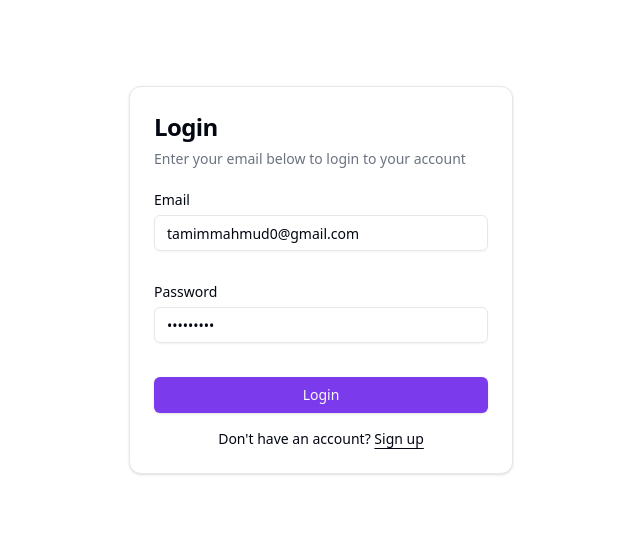
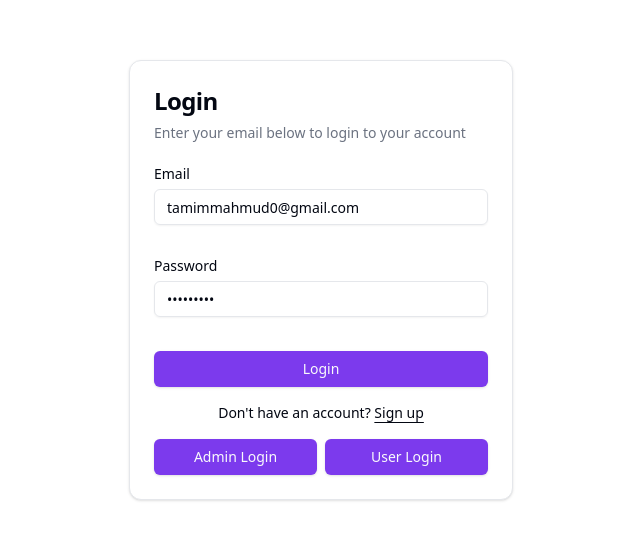
Before and after one commit to alamshuvo/Car-project-client, a React (Vite) app: page /login in a window 1280 px wide. Shown: the part 120-660 px from the top of the page, without its empty margins (319-959 px from the left). Built offline with nearby package versions, Linux system fonts and the light colour scheme.

Commit message:
Login Form button added

```diff
--- a/src/components/LoginForm.tsx
+++ b/src/components/LoginForm.tsx
@@ -39,14 +39,14 @@ export function LoginForm({
           setUser({
             user,
             token: res.data.data.token,
-          }),
+          })
         );
         toast.success("Login success.", { id: loadingId });
         return;
       }
       toast.error(
         res.error?.data.message || "Something went wrong while logging you in.",
-        { id: loadingId },
+        { id: loadingId }
       );
     } catch {
       toast.error("Something went wrong while logging you in.", {
@@ -54,7 +54,12 @@ export function LoginForm({
       });
     }
   };
-
+  const handleAdmin = () => {
+    console.log("admin");
+  };
+  const handleUser = ()=>{
+    console.log("user");
+  }
   const defaultValues = {
     email: "tamimmahmud0@gmail.com",
     password: "123456789",
@@ -107,6 +112,12 @@ export function LoginForm({
               </a>
             </div>
           </FormComponent>
+          <div className="grid grid-cols-1 lg:grid-cols-2 md:grid-cols-2 gap-2 mt-4">
+            <Button onClick={() => handleAdmin()} className="w-full">
+              Admin Login
+            </Button>
+            <Button onClick={()=>handleUser()} className="w-full">User Login</Button>
+          </div>
         </CardContent>
       </Card>
     </div>
--- a/src/components/NavBar/NavBar.tsx
+++ b/src/components/NavBar/NavBar.tsx
@@ -171,6 +171,14 @@ const NavBar = () => {
                 >
                   About
                 </NavLink>
+                <NavLink
+                  to={"/contact"}
+                  className={({ isActive }) =>
+                    `block mr-4 ${isActive ? "text-purple-600 font-semibold" : "text-gray-700"}`
+                  }
+                >
+                  Contact Us
+                </NavLink>
               </div>
             </NavigationMenuItem>
           </NavigationMenuList>
```
